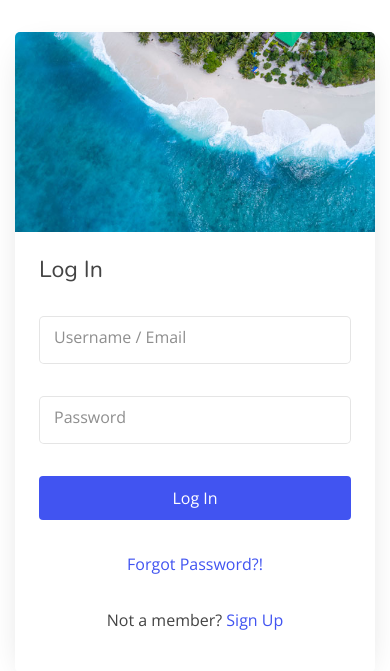
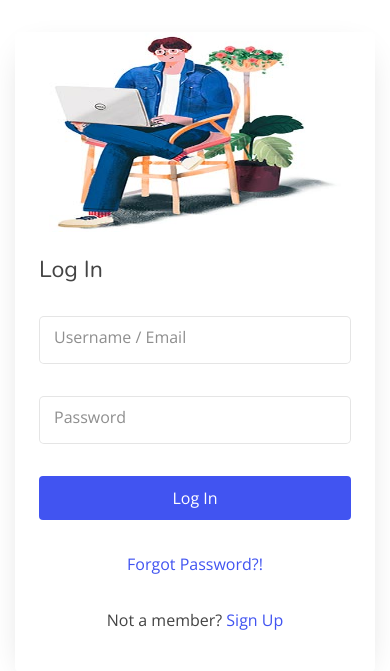
Before and after one commit to Malekpour99/themalekpour.com, a Django app: page /accounts/login/ in a window 390 px wide. Shown: the part 80-751 px from the top of the page. Run offline with Django 4.2, Linux system fonts and the light colour scheme; some libraries are stand-ins or nearby versions.

Commit message:
login template - changed the compostion
Completely changed the composition of the login template also changed the login image; applied some more classes to make this template responsive for all screen sizes

```diff
--- a/templates/accounts/login.html
+++ b/templates/accounts/login.html
@@ -2,19 +2,16 @@
 {% load static %}
 
 {% block css_links %}
-<link href="{% static 'css/login-style.css' %}" rel="stylesheet">
-{% endblock css_links %}
+  <link href="{% static 'css/login-style.css' %}" rel="stylesheet" />
+{% endblock %}
 
 {% block main_content %}
   <section class="ftco-section">
     <div class="container">
       <div class="row justify-content-center">
-        <div class="col-md-7 col-lg-5">
-          <div class="wrap">
-            <div class="img">
-              <img class="img w-100" src="{% static 'img/bg-1.jpg' %}" alt="login-banner">
-            </div>
-            <div class="login-wrap p-4 p-md-5">
+        <div class="col-md-7 col-lg-10">
+          <div class="wrap d-flex flex-lg-row flex-column-reverse justify-content-around align-items-center">
+            <div class="login-wrap col-lg-5 p-4 p-md-6">
               <div class="d-flex">
                 <div class="w-100">
                   <h3 class="mb-3">Log In</h3>
@@ -49,6 +46,9 @@
                 Not a member? <a data-toggle="tab" href="#signup">Sign Up</a>
               </p>
             </div>
+            <div class="img d-flex justify-content-center col-lg-5">
+              <img src="{% static 'img/signin-image.jpg' %}" alt="login-image" />
+            </div>
           </div>
         </div>
       </div>
```
